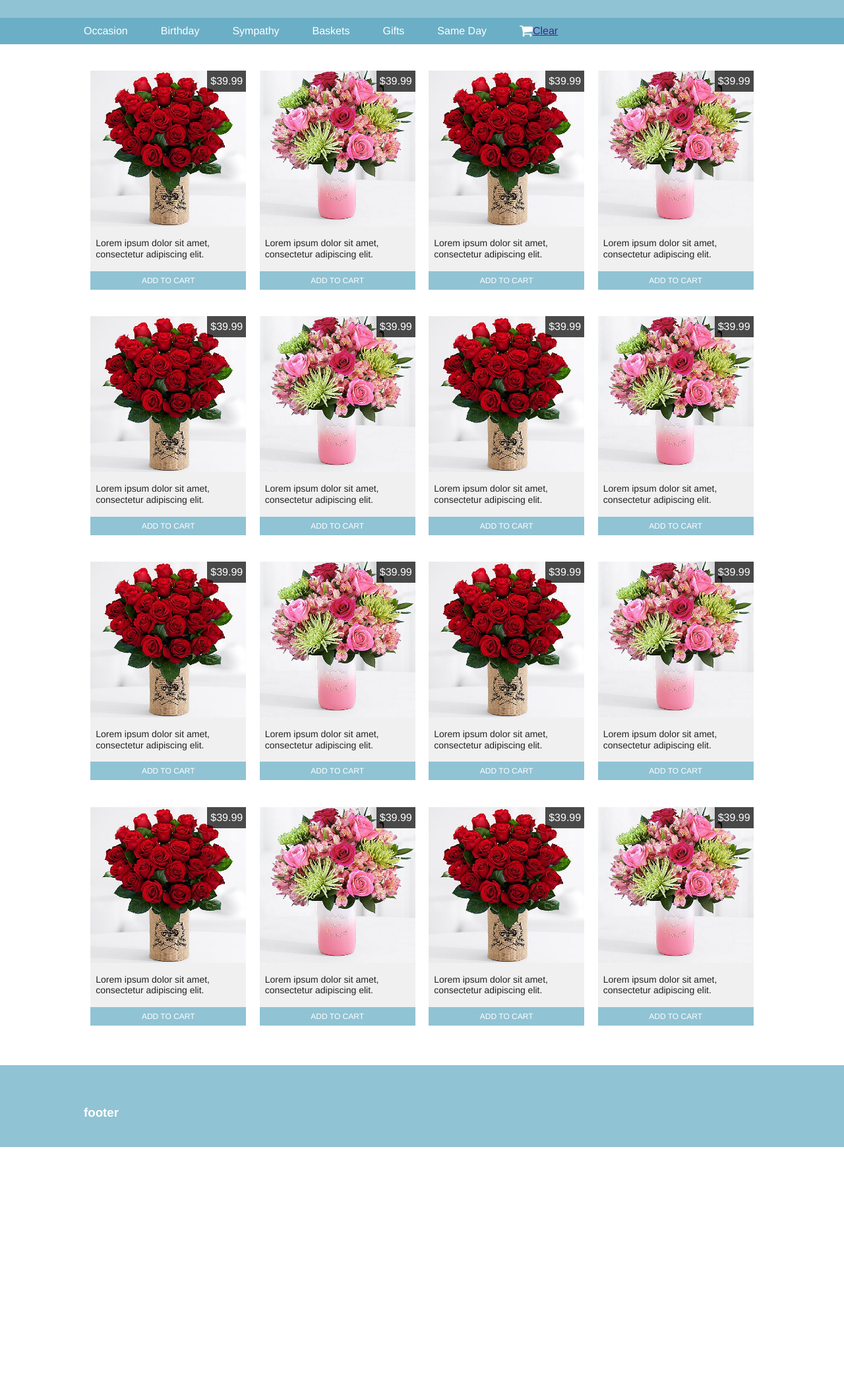
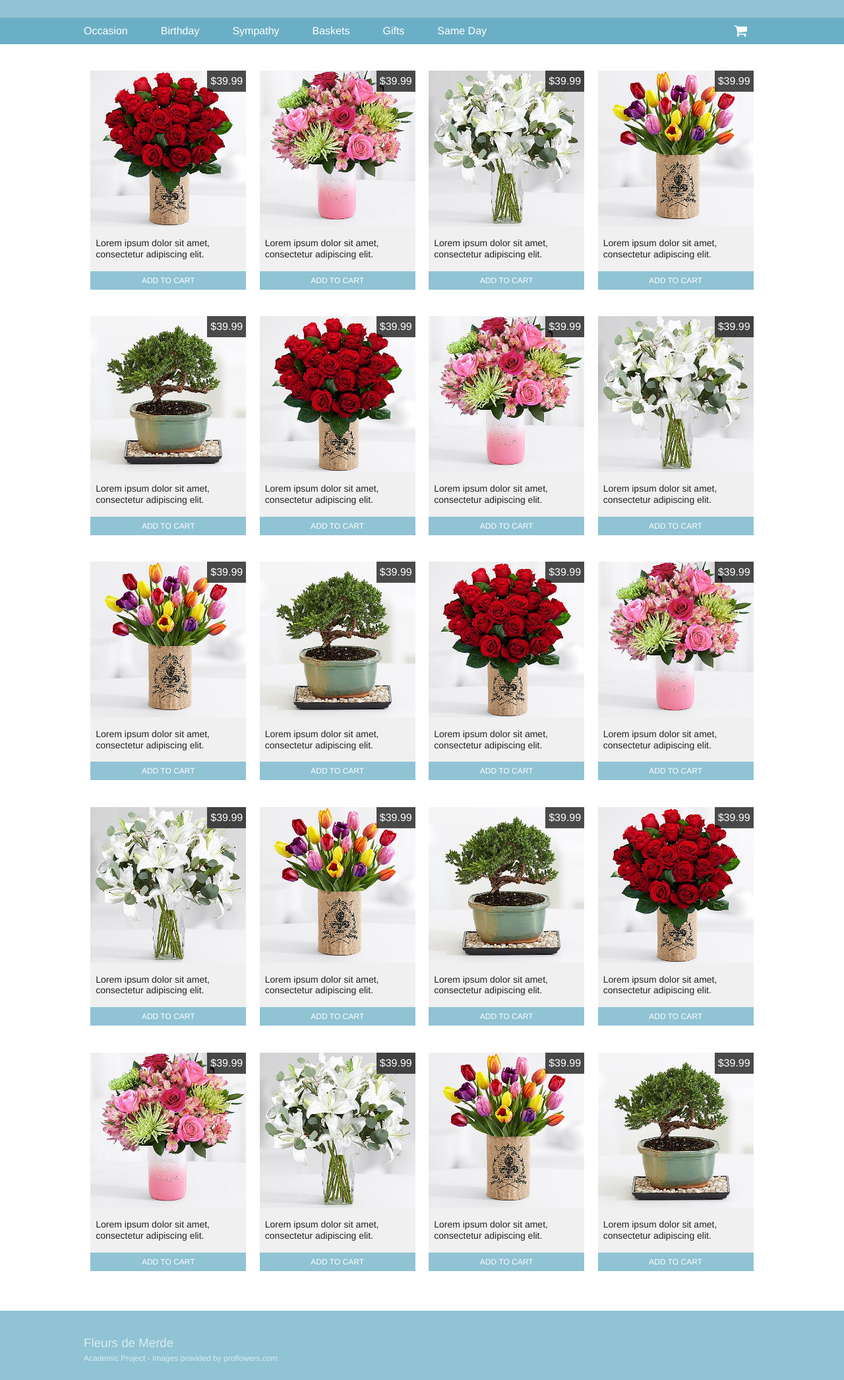
Before and after one commit to cronos916/aau-wnm617-m4, a website: page index.html in a window 1280 px wide. Shown: the part 101-2192 px from the top of the page at 66% size. Before the commit the page ends 1839 px from the top, so only its background shows below. Drawn offline with nearby package versions, Linux system fonts and the light colour scheme; a web font is replaced by a local one.

Commit message:
updated site

```diff
--- a/css/partials/_styles.scss
+++ b/css/partials/_styles.scss
@@ -97,7 +97,6 @@ nav{
     color: #fff;
     text-transform: uppercase;
     font-size: 12px;
-    //border-radius: 3px;
     &:hover{
       background: darken($fl-green, 10%);
     }
@@ -115,12 +114,15 @@ nav{
   height: 40px; line-height: 40px;
   @extend .clearfix;
   color: #fff;
-  span{
+  .cart{
     float: right;
   }
 }
 
 .menu{
+  display: none;
+  @media only screen and (min-width: 768px) {
+    display: block;
     ul{
       margin: 0;
       padding:0;
@@ -131,3 +133,43 @@ nav{
       }
     }
   }
+}
+
+#result{
+  position: relative;
+  .count{
+    background-color: red;
+    font-size: 11px;
+    padding: 3px;
+    height: 14px;
+    width: 14px;
+    border-radius: 20px;
+    position: absolute;
+    top: -8px;
+    right: -12px;
+    line-height: 1.3;
+    text-align: center;
+  }
+}
+
+#clear{
+  margin-left: 20px;
+  font-size: 12px;
+  text-transform: uppercase;
+  cursor: pointer;
+}
+
+.footer-container{
+  h3{
+    font-weight: 100;
+    line-height: 1;
+    margin: 0;
+  }
+  p{
+    margin: 0;
+    font-size: 12px;
+  }
+  h3, p{
+    color: lighten($fl-green, 20%)
+  }
+}
--- a/index.html
+++ b/index.html
@@ -17,13 +17,11 @@
         <script src="js/vendor/modernizr-2.8.3-respond-1.4.2.min.js"></script>
         <link href='https://fonts.googleapis.com/css?family=Oleo+Script+Swash+Caps' rel='stylesheet' type='text/css'>
         <link href="http://maxcdn.bootstrapcdn.com/font-awesome/4.1.0/css/font-awesome.min.css" rel="stylesheet">
-
     </head>
     <body>
         <!--[if lt IE 8]>
             <p class="browserupgrade">You are using an <strong>outdated</strong> browser. Please <a href="http://browsehappy.com/">upgrade your browser</a> to improve your experience.</p>
         <![endif]-->
-
         <div class="header-container">
             <header class="wrapper clearfix">
               <h1 class="title"><span>Fleurs</span><br>de Merde</h1>
@@ -48,11 +46,14 @@
               <li>Same Day</li>
             </ul>
           </div>
-           <i class="fa fa-shopping-cart fa-lg" aria-hidden="true"></i><span id="result"></span><a href="" class="clear">Clear</a>
+          <span class="cart">
+            <i class="fa fa-shopping-cart fa-lg" aria-hidden="true"></i><span id="result"></span><span id="clear"></span>
+          </span>
         </div>
       </div>
         <div class="main-container">
             <div class="main wrapper clearfix">
+               <!-- images provided by proflowers.com -->
                 <article>
                   <div class="flower">
                     <img src="img/flowers1.jpeg" alt="">
@@ -62,6 +63,24 @@
                   </div>
                   <div class="flower">
                     <img src="img/flowers2.jpeg" alt="">
+                    <p class="description">Lorem ipsum dolor sit amet, consectetur adipiscing elit.</p>
+                    <span class="price">$39.99</span>
+                    <button>Add to cart</button>
+                  </div>
+                  <div class="flower">
+                    <img src="img/flowers3.jpeg" alt="">
+                    <p class="description">Lorem ipsum dolor sit amet, consectetur adipiscing elit.</p>
+                    <span class="price">$39.99</span>
+                    <button>Add to cart</button>
+                  </div>
+                  <div class="flower">
+                    <img src="img/flowers4.jpeg" alt="">
+                    <p class="description">Lorem ipsum dolor sit amet, consectetur adipiscing elit.</p>
+                    <span class="price">$39.99</span>
+                    <button>Add to cart</button>
+                  </div>
+                  <div class="flower">
+                    <img src="img/flowers5.jpeg" alt="">
                     <p class="description">Lorem ipsum dolor sit amet, consectetur adipiscing elit.</p>
                     <span class="price">$39.99</span>
                     <button>Add to cart</button>
@@ -79,13 +98,19 @@
                     <button>Add to cart</button>
                   </div>
                   <div class="flower">
-                    <img src="img/flowers1.jpeg" alt="">
+                    <img src="img/flowers3.jpeg" alt="">
                     <p class="description">Lorem ipsum dolor sit amet, consectetur adipiscing elit.</p>
                     <span class="price">$39.99</span>
                     <button>Add to cart</button>
                   </div>
                   <div class="flower">
-                    <img src="img/flowers2.jpeg" alt="">
+                    <img src="img/flowers4.jpeg" alt="">
+                    <p class="description">Lorem ipsum dolor sit amet, consectetur adipiscing elit.</p>
+                    <span class="price">$39.99</span>
+                    <button>Add to cart</button>
+                  </div>
+                  <div class="flower">
+                    <img src="img/flowers5.jpeg" alt="">
                     <p class="description">Lorem ipsum dolor sit amet, consectetur adipiscing elit.</p>
                     <span class="price">$39.99</span>
                     <button>Add to cart</button>
@@ -103,13 +128,19 @@
                     <button>Add to cart</button>
                   </div>
                   <div class="flower">
-                    <img src="img/flowers1.jpeg" alt="">
+                    <img src="img/flowers3.jpeg" alt="">
                     <p class="description">Lorem ipsum dolor sit amet, consectetur adipiscing elit.</p>
                     <span class="price">$39.99</span>
                     <button>Add to cart</button>
                   </div>
                   <div class="flower">
-                    <img src="img/flowers2.jpeg" alt="">
+                    <img src="img/flowers4.jpeg" alt="">
+                    <p class="description">Lorem ipsum dolor sit amet, consectetur adipiscing elit.</p>
+                    <span class="price">$39.99</span>
+                    <button>Add to cart</button>
+                  </div>
+                  <div class="flower">
+                    <img src="img/flowers5.jpeg" alt="">
                     <p class="description">Lorem ipsum dolor sit amet, consectetur adipiscing elit.</p>
                     <span class="price">$39.99</span>
                     <button>Add to cart</button>
@@ -127,44 +158,32 @@
                     <button>Add to cart</button>
                   </div>
                   <div class="flower">
-                    <img src="img/flowers1.jpeg" alt="">
+                    <img src="img/flowers3.jpeg" alt="">
                     <p class="description">Lorem ipsum dolor sit amet, consectetur adipiscing elit.</p>
                     <span class="price">$39.99</span>
                     <button>Add to cart</button>
                   </div>
                   <div class="flower">
-                    <img src="img/flowers2.jpeg" alt="">
+                    <img src="img/flowers4.jpeg" alt="">
                     <p class="description">Lorem ipsum dolor sit amet, consectetur adipiscing elit.</p>
                     <span class="price">$39.99</span>
                     <button>Add to cart</button>
                   </div>
                   <div class="flower">
-                    <img src="img/flowers1.jpeg" alt="">
+                    <img src="img/flowers5.jpeg" alt="">
                     <p class="description">Lorem ipsum dolor sit amet, consectetur adipiscing elit.</p>
                     <span class="price">$39.99</span>
                     <button>Add to cart</button>
                   </div>
-                  <div class="flower">
-                    <img src="img/flowers2.jpeg" alt="">
-                    <p class="description">Lorem ipsum dolor sit amet, consectetur adipiscing elit.</p>
-                    <span class="price">$39.99</span>
-                    <button>Add to cart</button>
-                  </div>
-
-
-
-
-
                 </article>
             </div> <!-- #main -->
         </div> <!-- #main-container -->
-
         <div class="footer-container">
             <footer class="wrapper">
-                <h3>footer</h3>
+              <h3>Fleurs de Merde</h3>
+              <p>Academic Project - Images provided by proflowers.com</p>
             </footer>
         </div>
-
         <script src="//ajax.googleapis.com/ajax/libs/jquery/1.11.2/jquery.min.js"></script>
         <script>window.jQuery || document.write('<script src="js/vendor/jquery-1.11.2.min.js"><\/script>')</script>
 
--- a/js/main.js
+++ b/js/main.js
@@ -1,17 +1,19 @@
 
 $().ready(function(){
   $("button").click(function(){
-    if (sessionStorage.clickcount) {
-      sessionStorage.clickcount=Number(sessionStorage.clickcount)+1;
+    if (localStorage.clickcount) {
+      localStorage.clickcount=Number(localStorage.clickcount)+1;
     }
     else{
-      sessionStorage.clickcount=1;
+      localStorage.clickcount=1;
     }
-    document.getElementById("result").innerHTML="You have " + sessionStorage.clickcount + " items in your cart.";
+    document.getElementById("result").innerHTML= "<span class='count'>" + localStorage.clickcount + "</span>" ;
+    document.getElementById("clear").innerHTML= "Clear Cart" ;
   })
 });
 
-$(".clear").click(function(){
-  session.Storage.clear();
-  document.getElementById("clear").innerHTML;
+$("#clear").click(function(){
+  localStorage.clear();
+  document.getElementById("clear").innerHTML= "";
+  document.getElementById("result").innerHTML="";
 });
```
Also changed, not shown: css/main.css, img/flowers3.jpeg (added), img/flowers4.jpeg (added), img/flowers5.jpeg (added), img/test-flowers.jpeg (deleted). Lines whose indentation alone changed are shown as unchanged.
